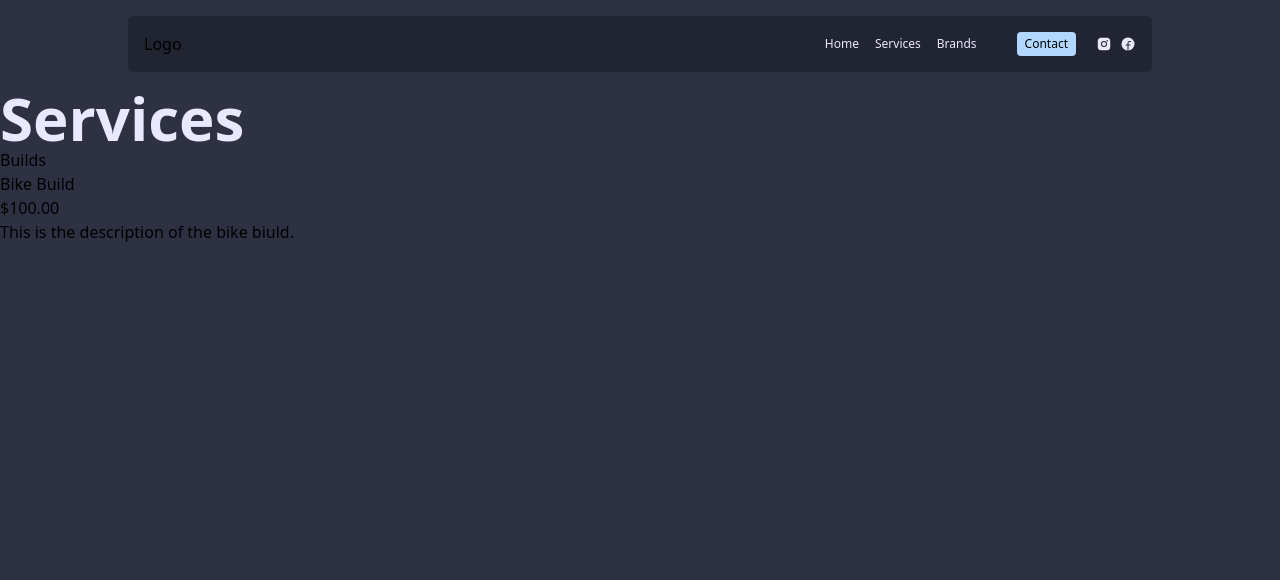
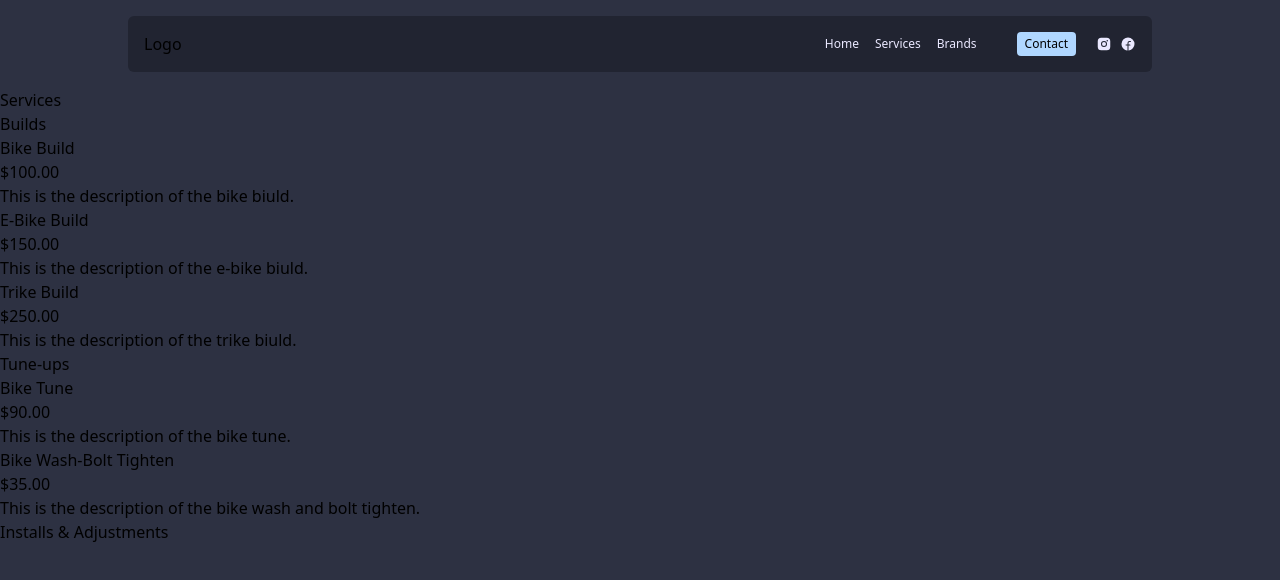
Before and after one commit to dylanreedx/CityCyclery, a Next.js app: page /services in a window 1280 px wide. Shown: the top 580 px of the page. Built offline with nearby package versions, Linux system fonts and the light colour scheme.

Commit message:
basic build content added

```diff
--- a/pages/services.tsx
+++ b/pages/services.tsx
@@ -1,7 +1,6 @@
 import { HeadComponent } from '@/components/Head';
-import Image from 'next/image';
-import Button from '@/components/Button';
 import Link from 'next/link';
+
 import { Poppins } from '@next/font/google';
 import { Navbar } from '@/components/Navbar';
 import { Layout } from '@/components/Layout';
@@ -13,13 +12,33 @@ export default function Services() {
 				title='Services - City Cyclery'
 			/>
 			<Layout>
-                <h1 className='text-light-500 font-bold text-4xl md:text-6xl z-50 max-w-[20ch]'>
-				Services
-			    </h1>
+                <h1>Services</h1>
+
                 <h2>Builds</h2>
+
                 <h4>Bike Build</h4>
                 <p>$100.00</p>
                 <p>This is the description of the bike biuld.</p>
+
+                <h4>E-Bike Build</h4>
+                <p>$150.00</p>
+                <p>This is the description of the e-bike biuld.</p>
+
+                <h4>Trike Build</h4>
+                <p>$250.00</p>
+                <p>This is the description of the trike biuld.</p>
+
+                <h2>Tune-ups</h2>
+
+                <h4>Bike Tune</h4>
+                <p>$90.00</p>
+                <p>This is the description of the bike tune.</p>
+
+                <h4>Bike Wash-Bolt Tighten</h4>
+                <p>$35.00</p>
+                <p>This is the description of the bike wash and bolt tighten.</p>
+
+                <h2>Installs & Adjustments</h2>
 			</Layout>
 		</>
 	);
```
